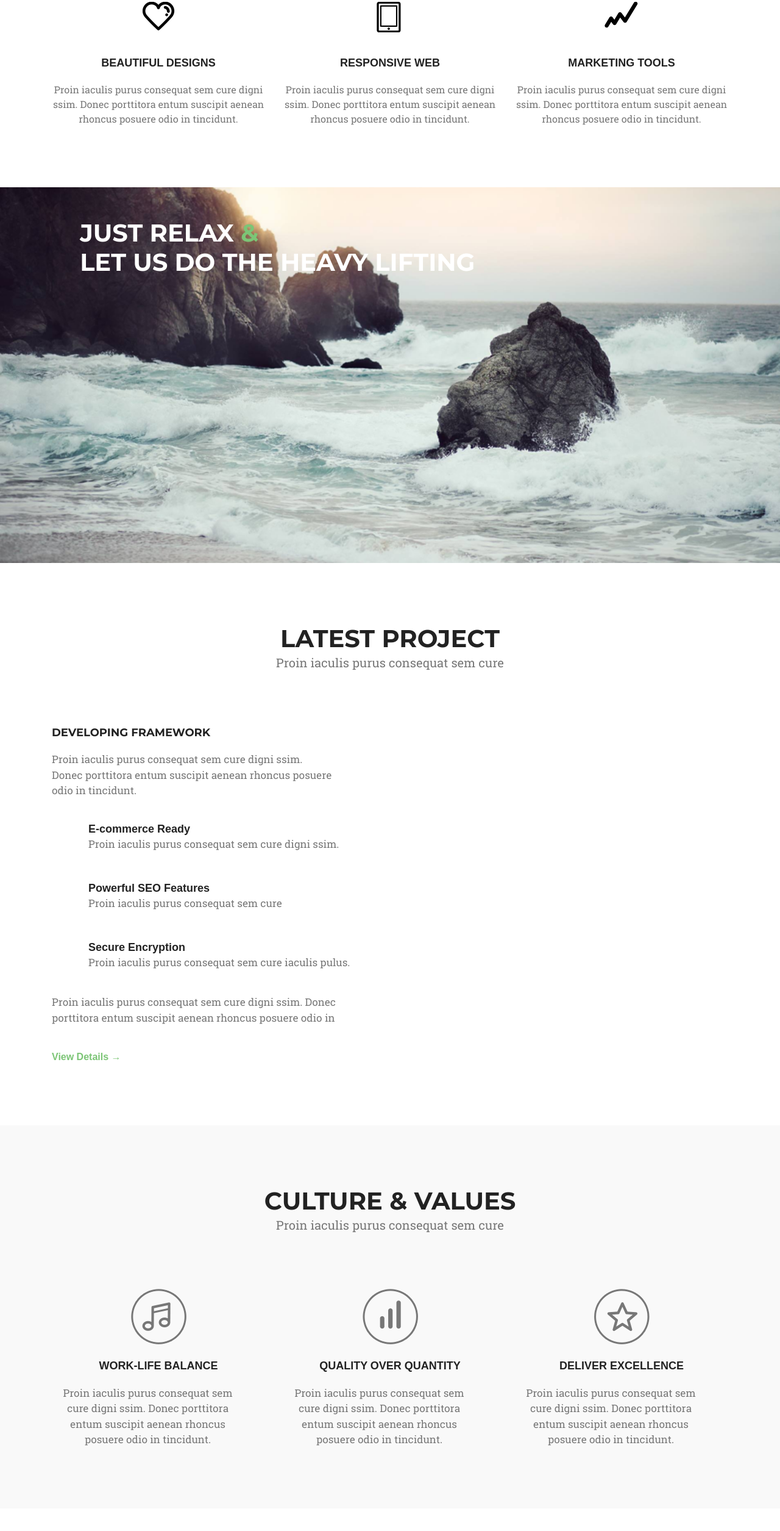
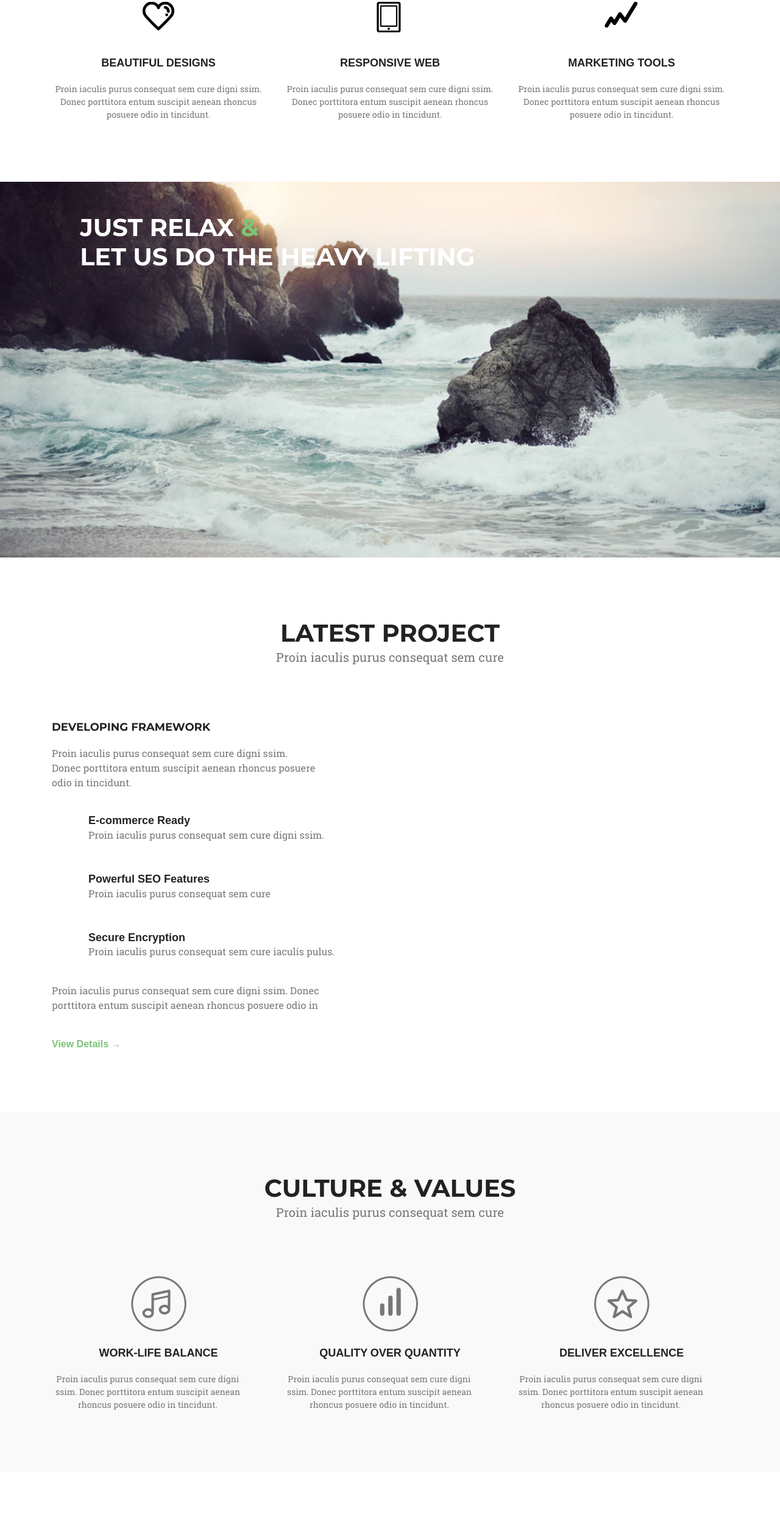
Before and after one commit to WannabeRockStar/boo, a plain HTML site: page index.html in a window 1280 px wide. Shown: the part 906-3416 px from the top of the page at 61% size. Drawn offline with nearby package versions, Linux system fonts and the light colour scheme.

Commit message:
correction into fonts styles

```diff
--- a/css/style.css
+++ b/css/style.css
@@ -74,7 +74,7 @@ h1, h2, h3, h4, h5, h6, ul, p {
 	margin-bottom: 20px;
 }
 .service-box .service-box-text {
-	font-size: 16px;
+	font-size: 14px;
 	color: #777;
 	font-family: 'Roboto Slab', serif;
 }
@@ -128,7 +128,7 @@ h1, h2, h3, h4, h5, h6, ul, p {
 	margin-bottom: 20px;
 }
 .latest .latest-box-text {
-	font-size: 17px;
+	font-size: 16px;
 	color: #777;
 	font-family: 'Roboto Slab', serif;
 	margin-bottom: 40px;
@@ -144,7 +144,7 @@ h1, h2, h3, h4, h5, h6, ul, p {
 	font-weight: bold;
 }
 .latest-list-item .latest-list-text {
-	font-size: 17px;
+	font-size: 16px;
 	color: #777;
 	font-family: 'Roboto Slab', serif;
 }
@@ -185,7 +185,7 @@ h1, h2, h3, h4, h5, h6, ul, p {
 	margin-bottom: 20px;
 }
 .value-box .value-box-text {
-	font-size: 17px;
+	font-size: 14px;
 	color: #777;
 	font-family: 'Roboto Slab', serif;
 	width: 90%;
@@ -297,9 +297,9 @@ h1, h2, h3, h4, h5, h6, ul, p {
 	list-style-type: none;
 }
 .footer-list .footer-list-item {
-	margin-bottom: 16px;
+	margin-bottom: 15px;
 	color: #ececec;
-	font-family: 'Roboto Slab';
+	font-family: 'Roboto Slab', serif;
 }
 .footer-list .footer-list-item img {
 	margin-right: 10px;
```
